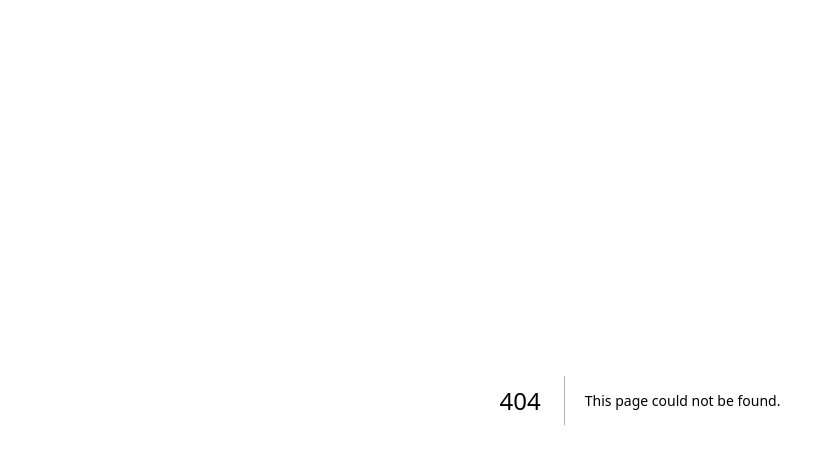
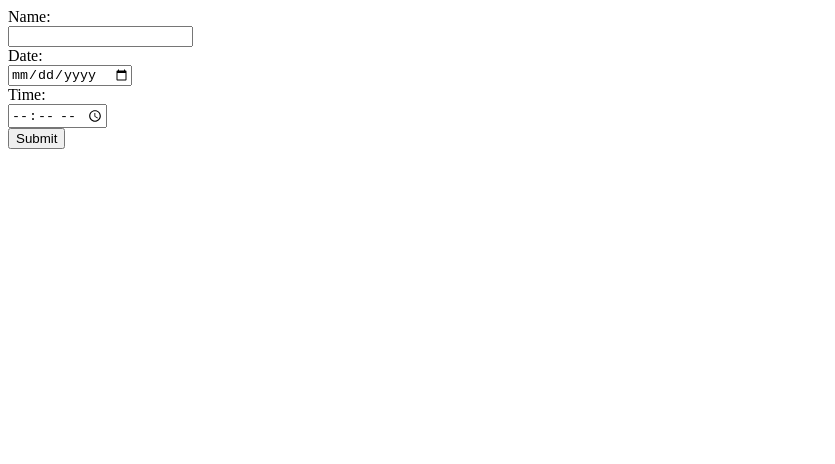
Before and after one commit to dvinihan/due-date-app, a Next.js app: page /newGuess in a window 1280 px wide. Before the commit this address had no page. Shown: the top 464 px of the page, without its empty margins (0-835 px from the left). Built offline with nearby package versions, Linux system fonts and the light colour scheme.

Commit message:
add form

```diff
--- /dev/null
+++ b/components/GuessForm.tsx
@@ -0,0 +1,47 @@
+import { useState } from "react";
+import DatePicker from "react-datepicker";
+
+export const GuessForm = () => {
+  const [name, setName] = useState("");
+  const [date, setDate] = useState("");
+  const [time, setTime] = useState("");
+
+  const [showError, setShowError] = useState(false);
+
+  const handleSubmit = () => {
+    setShowError(false);
+
+    if (!name || !date || !time) {
+      setShowError(true);
+      return;
+    }
+
+    const wholeDate = new Date(`${date} ${time}`);
+
+    fetch("/api/newGuess", {
+      method: "POST",
+      body: JSON.stringify({ name, date: wholeDate }),
+    });
+  };
+
+  return (
+    <div>
+      <div>
+        <div>Name:</div>
+        <input onChange={(e) => setName(e.target.value)} />
+      </div>
+      <div>
+        <div>Date:</div>
+        <input type="date" onChange={(e) => setDate(e.target.value)} />
+      </div>
+      <div>
+        <div>Time:</div>
+        <input type="time" onChange={(e) => setTime(e.target.value)} />
+      </div>
+      <div>
+        <button onClick={handleSubmit}>Submit</button>
+      </div>
+      {showError && <div>Please fill out all fields.</div>}
+    </div>
+  );
+};
--- /dev/null
+++ b/constants/index.ts
@@ -0,0 +1 @@
+export const WEB_SOCKET_URL = "wss://due-date-server.onrender.com";
--- a/package.json
+++ b/package.json
@@ -18,8 +18,12 @@
     "mongodb": "^5.1.0",
     "next": "13.2.3",
     "react": "18.2.0",
+    "react-datepicker": "^4.10.0",
     "react-dom": "18.2.0",
     "typescript": "4.9.5",
     "ws": "^8.12.1"
+  },
+  "devDependencies": {
+    "@types/react-datepicker": "^4.10.0"
   }
 }
--- a/pages/api/newGuess.ts
+++ b/pages/api/newGuess.ts
@@ -2,19 +2,20 @@ import { NextApiRequest, NextApiResponse } from "next";
 import { WebSocket } from "ws";
 import clientPromise from "@/utils/mongodb";
 import { GuessWithId, GuessWithoutId } from "@/types";
+import { WEB_SOCKET_URL } from "@/constants";
 
 export default async function handler(
   req: NextApiRequest,
   res: NextApiResponse
 ) {
   const client = await clientPromise;
-  const newGuess = new GuessWithoutId(req.body);
+  const newGuess = new GuessWithoutId(JSON.parse(req.body));
 
   const db = client.db("due-date");
   const guesses = db.collection("guesses");
   const { insertedId } = await guesses.insertOne(newGuess);
 
-  const socket = new WebSocket("ws://localhost:8080");
+  const socket = new WebSocket(WEB_SOCKET_URL);
   socket.on("open", function open() {
     const messageJson = JSON.stringify(
       new GuessWithId({ ...newGuess, _id: insertedId.toString() })
--- /dev/null
+++ b/pages/newGuess.tsx
@@ -0,0 +1,3 @@
+import { GuessForm } from "@/components/GuessForm";
+
+export default GuessForm;
--- a/types/index.ts
+++ b/types/index.ts
@@ -1,10 +1,11 @@
 export class GuessWithoutId {
   name: string;
-  date: string;
+  date: Date;
 
   constructor(props: Partial<GuessWithoutId> = {}) {
+    console.log(typeof props);
     this.name = props.name || "";
-    this.date = props.date || "";
+    this.date = new Date(props.date ?? "");
   }
 }
 
```
Also changed, not shown: components/CalendarPage.tsx (added, +38 -0 lines), pages/index.tsx (+2 -34 lines), 1 other file (tests, documents, lock files or other folders).
